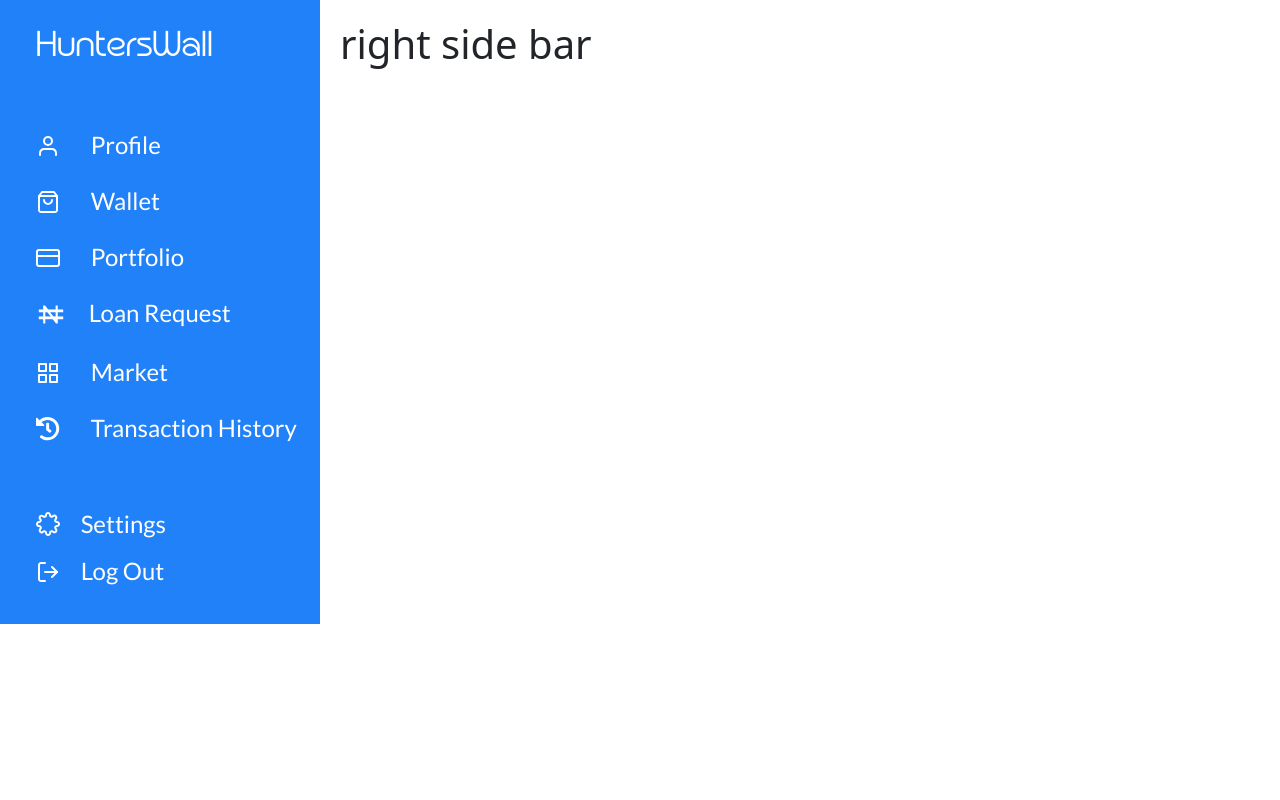
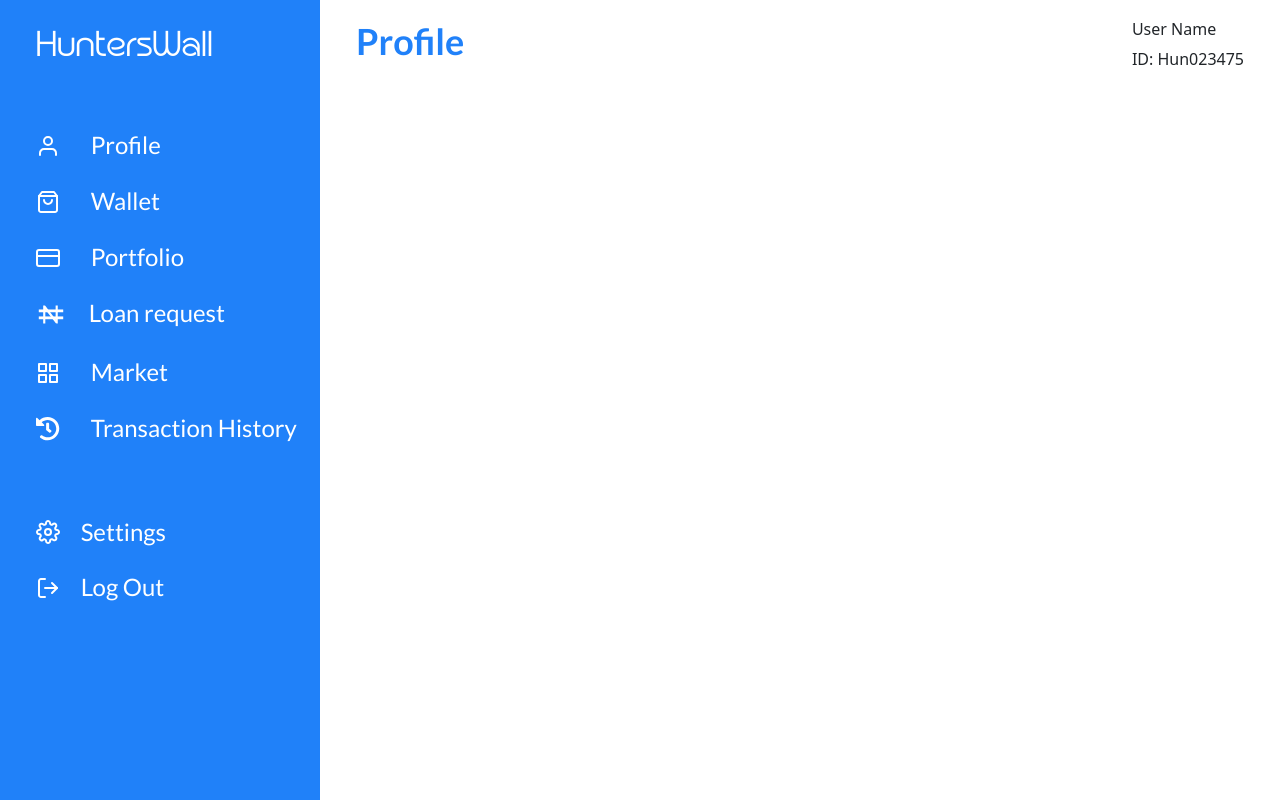
Before and after one commit to Dreezy305/HuntersWall, a Next.js app: page /dashboard in a window 1280 px wide. Built offline with nearby package versions, Linux system fonts and the light colour scheme; no server answers.

Commit message:
dashboard

```diff
--- a/components/dashboard/leftSide.js
+++ b/components/dashboard/leftSide.js
@@ -4,7 +4,7 @@ function LeftSide() {
   return (
     <div className="leftSideBar">
       <h1 className="mb-4 ps-3">HuntersWall</h1>
-      <div className="leftSideBar_menu mt-3 pt-3">
+      <div className="leftSideBar_menu my-3 pt-3">
         <ul className="list-unstyled">
           <li className="ps-3 my-4">
             <img src="/img/user.svg" className="mb-1 me-3" alt="profile" />{" "}
@@ -32,7 +32,7 @@ function LeftSide() {
               className="mb-1 me-2"
               alt="loan_request"
             />{" "}
-            Loan Request
+            Loan request
           </li>
           <li className="ps-3 my-4">
             <img src="/img/market.svg" className="mb-1 me-3" alt="market" />{" "}
@@ -48,10 +48,10 @@ function LeftSide() {
           </li>
         </ul>
       </div>
-      <div className="leftSideBar_submenu mt-4 pt-4">
+      <div className="leftSideBar_submenu my-4 pt-4">
         <ul className="list-unstyled">
-          <li className="ps-3 my-3">
-            <img src="/img/setting.svg" className="mb-1 me-3" alt="profile" />{" "}
+          <li className="ps-3 my-4">
+            <img src="/img/settings.svg" className="mb-1 me-3" alt="profile" />{" "}
             Settings
           </li>
           <li className="ps-3 my-3">
--- a/components/dashboard/rightSide.js
+++ b/components/dashboard/rightSide.js
@@ -3,7 +3,13 @@ import React from "react";
 function RightSide() {
   return (
     <div className="rightSideBar">
-      <h1>right side bar</h1>
+      <div className="d-flex flex-row justify-content-between">
+        <h1 className="ms-3">Profile</h1>
+        <div className="me-3">
+          <h6>User Name</h6>
+          <p>ID: Hun023475</p>
+        </div>
+      </div>
     </div>
   );
 }
--- a/styles/globals.scss
+++ b/styles/globals.scss
@@ -534,7 +534,7 @@
   width: 25vw;
   background: #2081f9;
   padding: 20px;
-  max-height: 100%;
+  min-height: 100vh;
 
   h1 {
     font-family: $typografix;
@@ -583,6 +583,16 @@
   width: 75vw;
   background: #ffffff;
   padding: 20px;
+  min-height: 100vh;
+
+  h1 {
+    font-family: Lato;
+    font-style: normal;
+    font-weight: 600;
+    font-size: 36px;
+    line-height: 43px;
+    color: #2081f9;
+  }
 }
 
 /** MOBILE RESPONSIVENESS STYLES FOR SMALL SCREENS */
```
Also changed, not shown: public/img/settings.svg (added).
